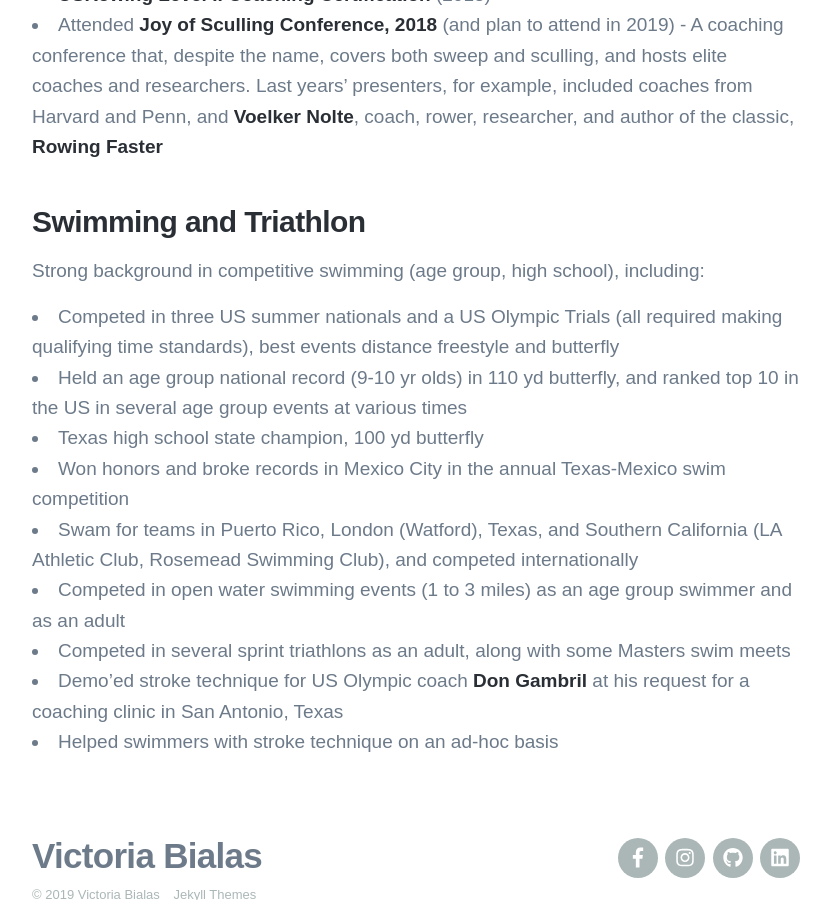
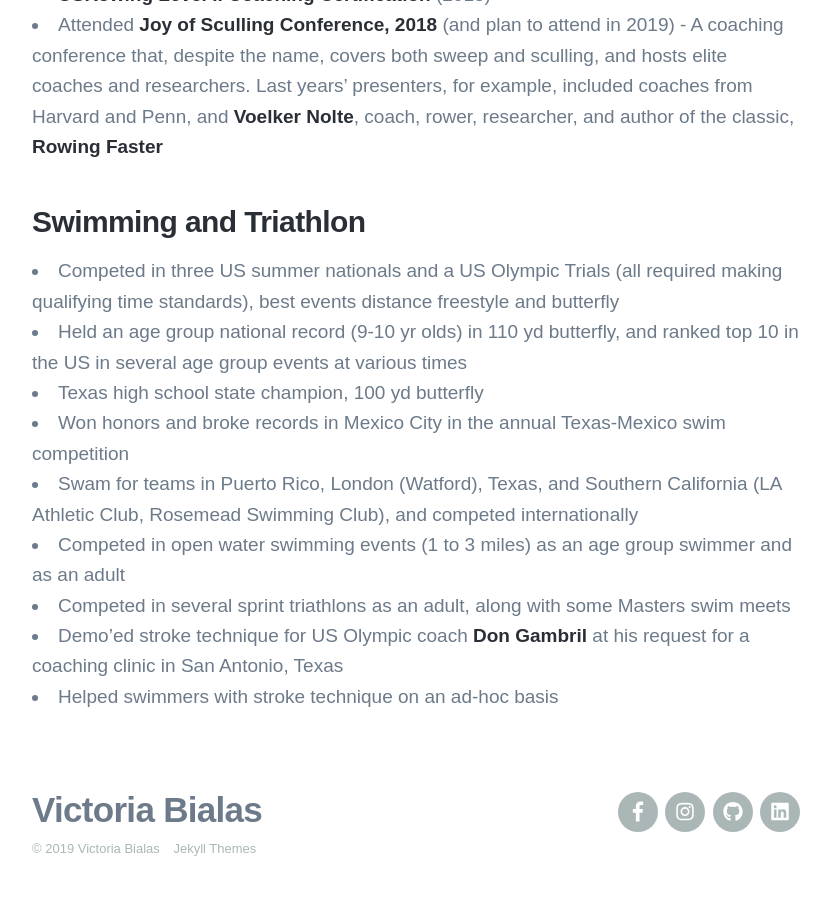
Before and after one commit to londoncalling/slow-motion-stories, a Jekyll site: the page built from _pages/portfolio-rowing.md, in a window 1280 px wide and 900 px high, scrolled down 1193 px. Shown: the whole window, without its empty margins (224-1055 px from the left). Built offline with Jekyll 4.4.1, drawn with Linux system fonts in a browser that asks for light colours; nearby versions of some CDN libraries; some web fonts are replaced.

Commit message:
copyedits
Signed-off-by: Vicky Bialas <vicky.bialas@gmail.com>

```diff
--- a/_pages/portfolio-rowing.md
+++ b/_pages/portfolio-rowing.md
@@ -27,8 +27,6 @@ featured_image: /images/demo/demo-landscape.jpg
 
 ### Swimming and Triathlon
 
-Strong background in competitive swimming (age group, high school), including:
-
 - Competed in three US summer nationals and a US Olympic Trials (all required making qualifying time standards), best events distance freestyle and butterfly
 - Held an age group national record (9-10 yr olds) in 110 yd butterfly, and ranked top 10 in the US in several age group events at various times
 - Texas high school state champion, 100 yd butterfly
```
